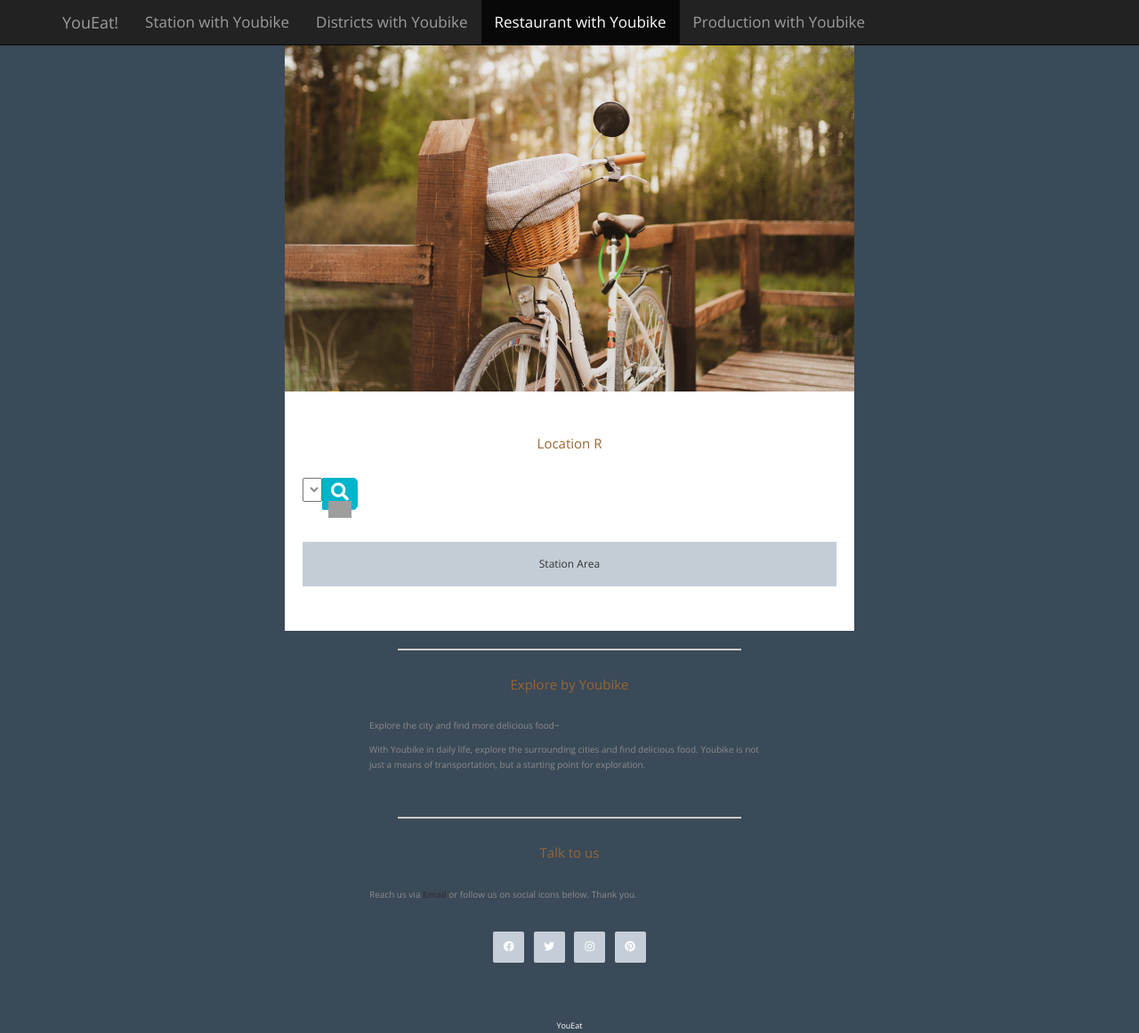
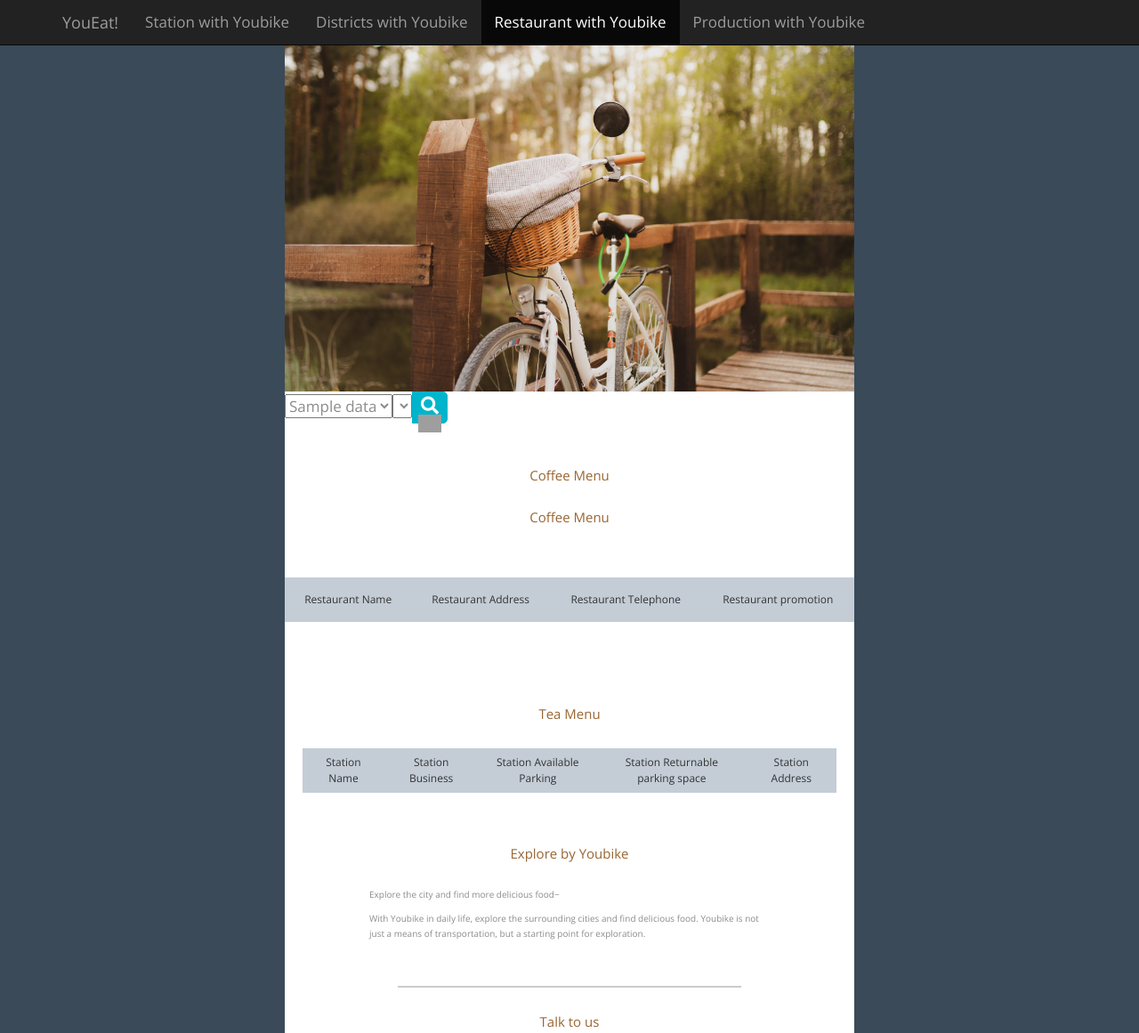
Before and after one commit to 112042/youbiketest, a Django app: page /RSbike/ in a window 1280 px wide. Shown: the top 1161 px of the page at 89% size. Run offline with Django 3.2, Linux system fonts and the light colour scheme; tables that the repository leaves empty hold one stand-in row (values such as "Sample post"); a database or web service that is not in the repository returns one stand-in record (values such as "Sample title"); data that the repository does not hold is empty; some libraries are stand-ins or nearby versions; grey boxes are pictures that could not be loaded.

Commit message:
Update restaurant_search.html

```diff
--- a/project/templates/restaurant_search.html
+++ b/project/templates/restaurant_search.html
@@ -40,58 +40,94 @@
       </nav>
     </header>
     <div class="tm-container">
-      <!--<div class="tm-text-white tm-page-header-container">-->
-        <!--<i class="fas fa-mug-hot fa-2x tm-page-icon"></i> -->
-       <!-- <h1 class="tm-page-header">YouEat!</h1> -->
-     <!-- </div>-->
+        <div class="tm-text-white tm-page-header-container">
+         <!-- <i class="fas fa-mug-hot fa-2x tm-page-icon"></i>
+          <h1 class="tm-page-header">Chilling Cafe</h1>-->
+        </div>
         <div class="tm-main-content">
           <div id="tm-intro-img"></div>
-        <!-- Coffee Menu -->
-        <section class="tm-section">
-          <h2 class="tm-section-header">Location R</h2>
-          <div class="tm-responsive-table">
-
-            <div class="search">
 
           <div class="group">
+            <table>
+            <form method="get" action="/restaurant_title/">
+                <select id="sel1" name="sel1" onchange="giveSelection(this.value)">
+                    {% for youbike in youbikes %}
+                    <option value="{{ youbike }}">{{ youbike }}</option>
+                    {% endfor %}
+                  </select>
+                  <select id="sel2" name="sel2">
 
-                    <form method="post" action="">
-                      <select name="sel_value">
-                          {% for restaurant in restaurants %}
-                                <option value="{{ restaurant }}">{{ restaurant }}</option>
+                    {% for x in restaurants %}
+                    <option data-option="{{ x.d }}">
+                        {{ x.n }}
+                    </option>
 
                     {% endfor %}
+
                   </select>
-                  </form>
-                  </div>
                   <button type="submit" class="searchButton" >
                     <i class="fa fa-search"><img class="search" src="loupe.png" alt=""></i>
                     {% csrf_token %}
                   </button>
+            </form>
+
 
           </div>
-            </div>
+          <!-- Coffee Menu -->
+          <section class="tm-section">
+            <h2 class="tm-section-header">Coffee Menu</h2>
 
+            <h2 class="tm-section-header">Coffee Menu</h2>
+            <div class="tm-responsive-table">
                 <table>
                     <tr class="tm-tr-header">
+                        <th style="text-align:center;">Restaurant Name</th>
+                        <th style="text-align:center;">Restaurant Address</th>
+                        <th style="text-align:center;">Restaurant Telephone</th>
+                        <th style="text-align:center;">Restaurant promotion</th>
 
-                <th style="text-align:center;">Station Area</th>
                       </tr>
-
-              {% for youbike in youbikes %}
+                      {% for youbike in rt %}
                       <tr>
-
-                <td >{{ youbike.area }}</td>
+                        <td >{{ youbike.n }}</td>
+                        <td >{{ youbike.lo }}</td>
+                        <td >{{ youbike.ph }}</td>
+                        <td >{{ youbike.pro }}</td>
                       </tr>
                       {% endfor %}
 
-
                 </table>
-
             </div>
           </section>
 
-        <hr />
+          <!-- Tea Menu -->
+          <section class="tm-section">
+            <h2 class="tm-section-header">Tea Menu</h2>
+            <div class="tm-responsive-table">
+                <table>
+                    <tr class="tm-tr-header">
+                        <th style="text-align:center;">Station Name</th>
+                        <th style="text-align:center;">Station Business</th>
+                        <th style="text-align:center;">Station Available Parking</th>
+                        <th style="text-align:center;">Station Returnable parking space</th>
+                        <th style="text-align:center;">Station Address</th>
+                    </tr>
+                    {% for youbike in yt %}
+                    <tr>
+
+                    <td >{{ youbike.name }}</td>
+                    <td >{{ youbike.operation}}</td>
+                    <td >{{ youbike.parking }}</td>
+                    <td >{{ youbike.free }}</td>
+                    <td >{{ youbike.address }}</td>
+
+
+                    </tr>
+                    {% endfor %}
+                  </table>
+            </div>
+          </section>
+
         <!-- About our cafe -->
         <section class="tm-section tm-section-small">
             <h2 class="tm-section-header">Explore by Youbike</h2>
@@ -142,7 +178,9 @@
           </p>
         </footer>
       </div>
+      <script src="{% static 'js/selector.js' %}"></script>
     <script src="{% static 'js/jquery-3.4.1.min.js' %}"></script>
+    <!--<script src="{% static 'js/selector.js' %}"></script>-->
     <script>
       $(function() {
         // Adjust intro image height based on width.
```
Lines whose indentation alone changed are shown as unchanged.
